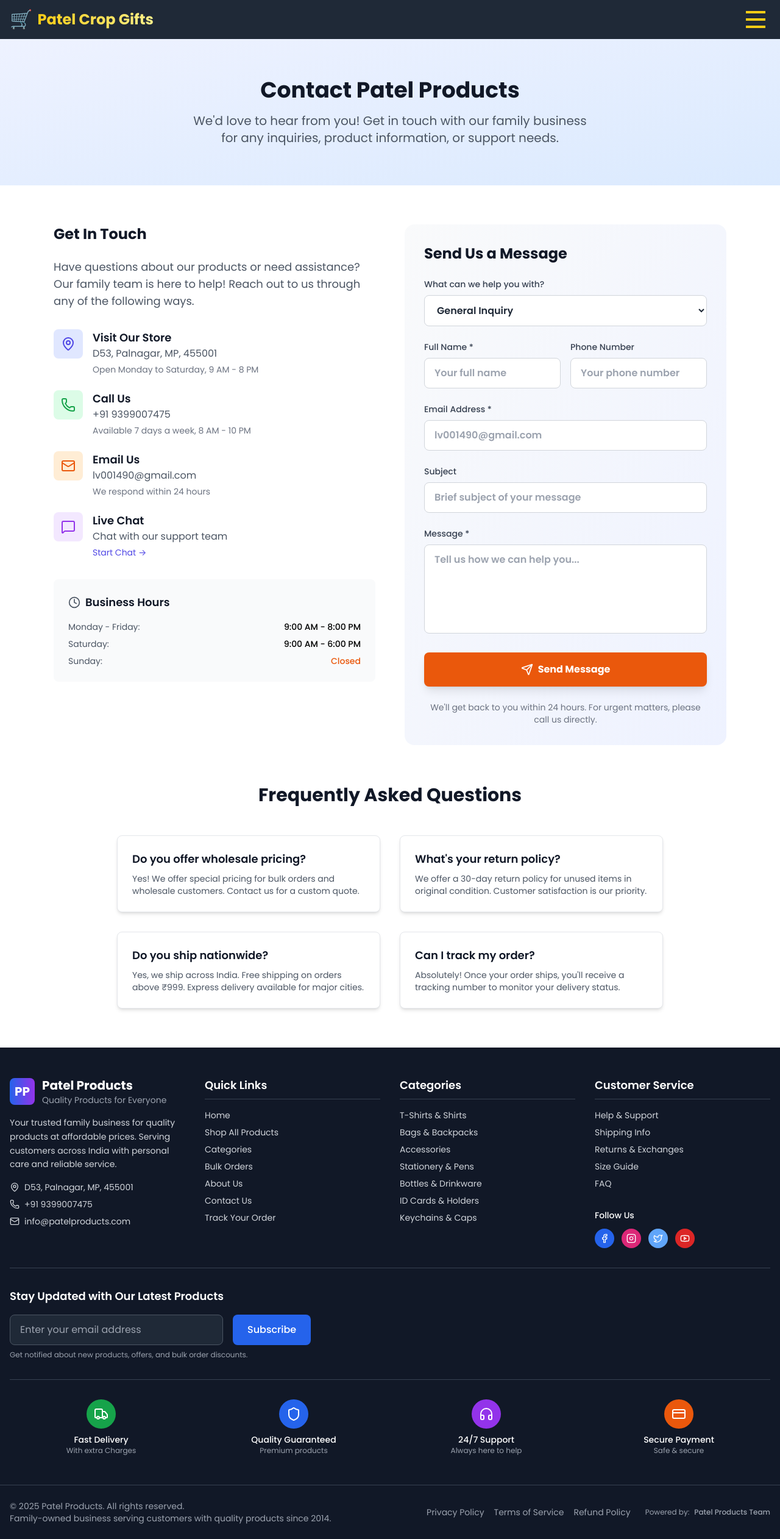
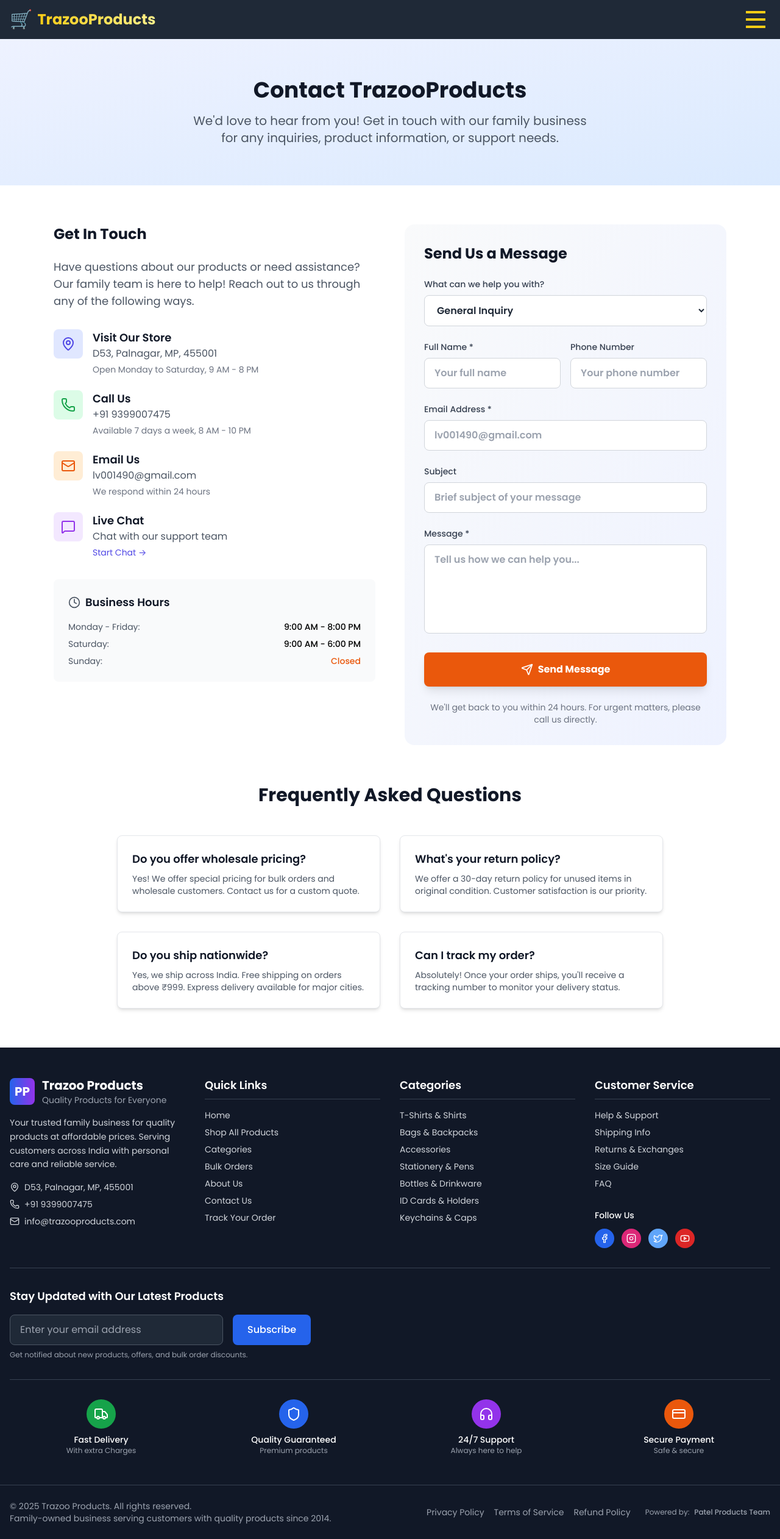
Before and after one commit to Luckyverma04/Major_Project2, a React (Vite) app in the folder Patel/: page /contact in a window 1280 px wide. Shown: the whole page at 61% size. Built offline with nearby package versions, Linux system fonts and the light colour scheme.

Commit message:
refactor: Update branding from Patel Products to TrazooProducts across multiple components

```diff
--- a/Patel/src/components/About/About.jsx
+++ b/Patel/src/components/About/About.jsx
@@ -10,7 +10,7 @@ export default function About() {
                     <div className="md:w-5/12 lg:w-5/12">
                         <img
                             src="https://images.unsplash.com/photo-1600880292203-757bb62b4baf?w=600&h=500&fit=crop"
-                            alt="Corporate gifting solutions by Patel Products"
+                            alt="Corporate gifting solutions by TrazooProducts"
                             className="w-full rounded-2xl shadow-lg"
                         />
                     </div>
@@ -19,7 +19,7 @@ export default function About() {
                             Your Trusted B2B Corporate Gifting Partner
                         </h1>
                         <p className="mt-6 text-gray-600 text-lg leading-relaxed">
-                            Patel Products has evolved from a family business into India's leading B2B corporate gifting
+                            Trazoo Products has evolved from a family business into India's leading B2B corporate gifting
                             solutions provider. We help businesses strengthen relationships through thoughtfully curated
                             gift sets and premium corporate hampers.
                         </p>
@@ -49,7 +49,7 @@ export default function About() {
 
                 {/* Why Choose Us for Corporate Gifting */}
                 <div className="mb-16">
-                    <h2 className="text-3xl font-bold text-gray-900 text-center mb-12">Why Businesses Choose Patel Products</h2>
+                    <h2 className="text-3xl font-bold text-gray-900 text-center mb-12">Why Businesses Choose TrazooProducts</h2>
                     <div className="grid md:grid-cols-3 gap-8">
                         <div className="text-center">
                             <div className="w-16 h-16 bg-blue-100 rounded-full flex items-center justify-center mx-auto mb-4">
@@ -196,7 +196,7 @@ export default function About() {
                 <div className="text-center bg-gradient-to-br from-indigo-50 to-purple-50 rounded-2xl p-12">
                     <h2 className="text-3xl font-bold text-gray-900 mb-4">Partner With Us for Corporate Gifting Success</h2>
                     <p className="text-xl text-gray-600 mb-8 max-w-2xl mx-auto">
-                        Join 500+ businesses who trust Patel Products for their corporate gifting needs.
+                        Join 50+ businesses who trust TrazooProducts for their corporate gifting needs.
                         Experience the perfect blend of tradition, quality, and modern B2B service.
                     </p>
                     <div className="flex flex-col sm:flex-row gap-4 justify-center">
--- a/Patel/src/components/Contact/Contact.jsx
+++ b/Patel/src/components/Contact/Contact.jsx
@@ -30,7 +30,7 @@ export default function Contact() {
             {/* Header Section */}
             <div className="bg-gradient-to-br from-indigo-50 to-blue-100 py-16">
                 <div className="max-w-6xl mx-auto px-6 text-center">
-                    <h1 className="text-4xl font-bold text-gray-900 mb-4">Contact Patel Products</h1>
+                    <h1 className="text-4xl font-bold text-gray-900 mb-4">Contact TrazooProducts</h1>
                     <p className="text-xl text-gray-600 max-w-2xl mx-auto">
                         We'd love to hear from you! Get in touch with our family business for any inquiries,
                         product information, or support needs.
--- a/Patel/src/components/Footer/Footer.jsx
+++ b/Patel/src/components/Footer/Footer.jsx
@@ -17,7 +17,7 @@ export default function Footer() {
                 <span className="text-xl font-bold">PP</span>
               </div>
               <div>
-                <h3 className="text-xl font-bold">Patel Products</h3>
+                <h3 className="text-xl font-bold">Trazoo Products</h3>
                 <p className="text-gray-400 text-sm">Quality Products for Everyone</p>
               </div>
             </div>
@@ -42,7 +42,7 @@ export default function Footer() {
               <div className="flex items-center text-gray-300">
                 <Mail className="w-4 h-4 mr-2 flex-shrink-0" />
                 <a href="mailto:info@patelproducts.com" className="text-sm hover:text-blue-400 transition-colors">
-                  info@patelproducts.com
+                  info@trazooproducts.com
                 </a>
               </div>
             </div>
@@ -238,7 +238,7 @@ export default function Footer() {
         <div className="max-w-7xl mx-auto px-4 py-6">
           <div className="flex flex-col md:flex-row justify-between items-center text-sm text-gray-400">
             <div className="mb-4 md:mb-0">
-              <p>&copy; {currentYear} Patel Products. All rights reserved.</p>
+              <p>&copy; {currentYear} Trazoo Products. All rights reserved.</p>
               <p>Family-owned business serving customers with quality products since 2014.</p>
             </div>
 
--- a/Patel/src/components/Header/Header.jsx
+++ b/Patel/src/components/Header/Header.jsx
@@ -91,7 +91,7 @@ export default function Header({ onMenuToggle }) {
             >
               <span className="mr-2 text-3xl">🛒</span>
               <span className="bg-clip-text text-transparent bg-gradient-to-r from-yellow-400 to-yellow-200">
-                Patel Crop Gifts
+                TrazooProducts
               </span>
             </NavLink>
 
--- a/Patel/src/components/Home/Home.jsx
+++ b/Patel/src/components/Home/Home.jsx
@@ -42,7 +42,7 @@ const B2BHeader = ({ cart, onViewCart, onRequestQuote, onMenuToggle }) => {
             <div className="w-8 h-8 bg-gradient-to-br from-blue-500 to-purple-600 rounded-lg flex items-center justify-center">
               <span className="text-white font-bold text-sm">B2B</span>
             </div>
-            <span>Patel CorpGifts</span>
+            <span>Trazoo</span>
           </div>
 
           {/* Desktop Navigation Links */}
@@ -1148,7 +1148,7 @@ useEffect(() => {
         <div className="max-w-7xl mx-auto px-4">
           <div className="grid md:grid-cols-4 gap-8">
             <div>
-              <h3 className="text-2xl font-bold mb-4">Patel CorpGifts</h3>
+              <h3 className="text-2xl font-bold mb-4">Trazoo</h3>
               <p className="text-gray-400">
                 Your trusted partner for premium corporate gifting solutions across India.
               </p>
@@ -1198,7 +1198,7 @@ useEffect(() => {
           </div>
 
           <div className="border-t border-gray-800 mt-8 pt-8 text-center text-gray-400">
-            <p>&copy; 2024 Patel CorpGifts. All rights reserved.</p>
+            <p>&copy; 2024 Trazoo. All rights reserved.</p>
           </div>
         </div>
       </footer>
--- a/Patel/src/components/Product/Product.jsx
+++ b/Patel/src/components/Product/Product.jsx
@@ -128,7 +128,7 @@ const Products = ({ onBackToHome, addToCart }) => {
     <div className="min-h-screen bg-gradient-to-br from-slate-900 via-blue-900 to-purple-900">
       <div className="max-w-7xl mx-auto px-6 py-12">
         {/* Header */}
-        <h1 className="text-4xl text-white font-bold mb-6">Patel Products Catalog</h1>
+        <h1 className="text-4xl text-white font-bold mb-6">TrazooProducts Catalog</h1>
 
         {/* Search + Filter */}
         <div className="flex gap-4 mb-6">
```
Also changed, not shown: Patel/src/components/Home/Checking.jsx (+5 -5 lines).
